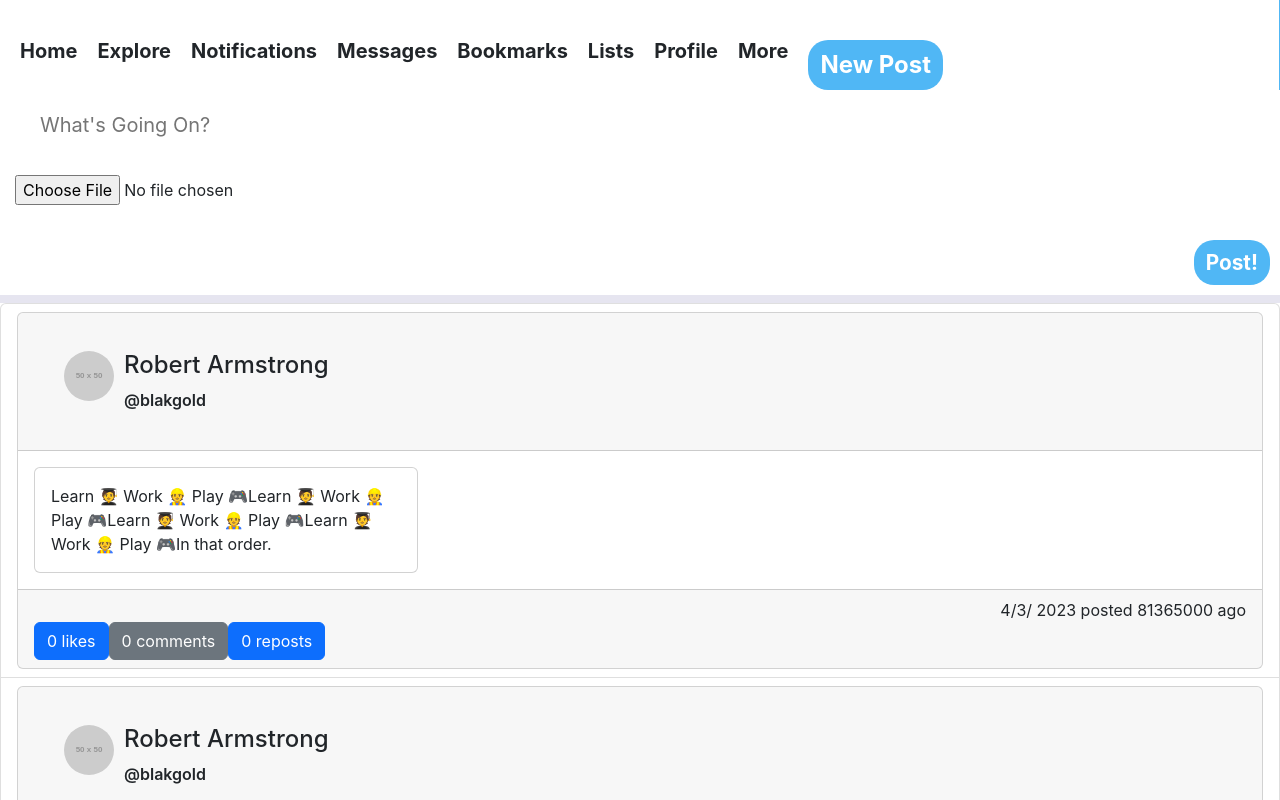
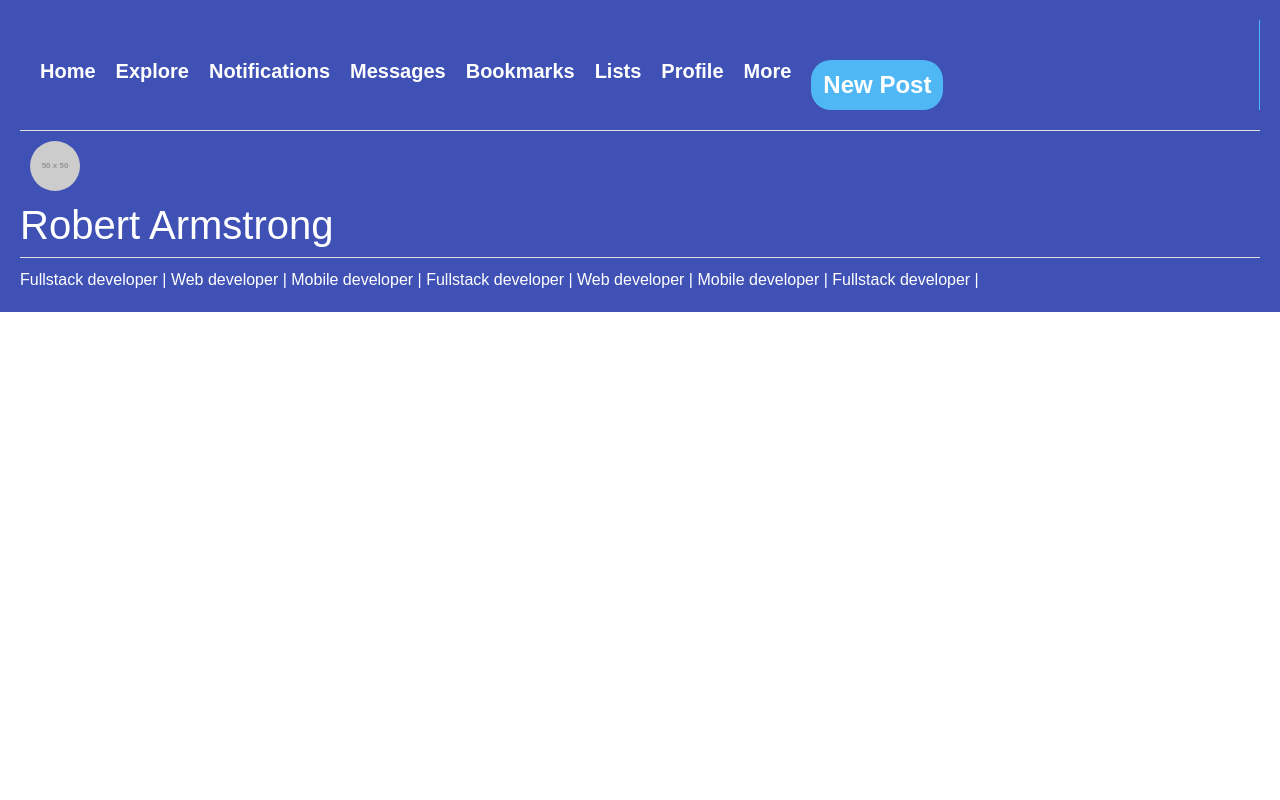
Before and after one commit to BLAKG07D/ntwrkrs_social, a React (Create React App) app: page /profile in a window 1280 px wide. Shown: the top 800 px of the page. Built offline with nearby package versions, Linux system fonts and the light colour scheme.

Commit message:
adding profile-page

```diff
--- a/src/App.js
+++ b/src/App.js
@@ -1,15 +1,23 @@
 
 import './App.css';
-import Sidebar from './components/Sidebar'
-import NewPost from './components/NewPost';
+
+import Home from './components/Home';
+import Profile from './components/Profile';
+import {Routes,Route} from "react-router-dom"
+
 import PostsSection from './components/PostsSection';
 function App() {
   return (
+
     <div className="App">
-      <Sidebar />
-      <NewPost/>
-      <PostsSection/>
+      <Routes>
+       <Route  path="/" element={<Home/>}/>
+       <Route  path="/profile" element={<Profile/>}/>
+       <Route path="/posts" element={<PostsSection/>}/>
+      </Routes>
+
     </div>
+
   );
 }
 
--- /dev/null
+++ b/src/components/Home.js
@@ -0,0 +1,13 @@
+import Sidebar from "./Sidebar";
+import NewPost from "./NewPost";
+
+import React from 'react'
+
+export default function Home() {
+  return (
+    <div>
+      <Sidebar />
+      <NewPost />
+    </div>
+  )
+}
--- /dev/null
+++ b/src/components/Profile.js
@@ -0,0 +1,33 @@
+import React, { Component } from 'react';
+import '../styles/profile.css';
+import Sidebar from './Sidebar';
+import PostImage from './post/PostImage';
+class Profile extends Component {
+  state = {
+    user: {
+      name: 'Robert Armstrong',
+      profileImage: 'https://twitter.com/blakg07d/photo',
+      bio: 'Fullstack developer | Web developer | Mobile developer | Fullstack developer | Web developer | Mobile developer | Fullstack developer |',
+    },
+  };
+
+  render() {
+    const { user } = this.state;
+
+    return (
+      <div className="profile-page">
+    <Sidebar/>
+        <div className="profile-header">
+         <PostImage />
+          <h1>{user.name}</h1>
+        </div>
+        <div className="profile-bio">
+          {user.bio}
+        </div>
+
+      </div>
+    );
+  }
+}
+
+export default Profile;
--- a/src/components/post/PostImage.js
+++ b/src/components/post/PostImage.js
@@ -4,7 +4,7 @@ import '../../styles/post/image.css';
 export default function PostImage() {
   return (
     <div >
-    <img className = 'postImage' src="https://placehold.co/50x50/000000/FFFFFF/png" alt = "user profile"/>
+    <img className = 'postImage' src={"https://placehold.co/50x50/000000/FFFFFF/png"} alt = "user profile"/>
     </div>
   )
 }
--- a/src/styles/post/image.css
+++ b/src/styles/post/image.css
@@ -1,3 +1,4 @@
 .postImage{
      border-radius: 50px;
+     margin:10px;
 }
--- /dev/null
+++ b/src/styles/profile.css
@@ -0,0 +1,22 @@
+.profile-page {
+    background-color: #3F51B5;
+    color: white;
+    font-family: sans-serif;
+    padding: 20px;
+  }
+
+  .profile-header {
+    border-bottom: 1px solid #E0E0E0;
+    border-top: 1px solid #E0E0E0;
+    margin-top:20px;
+  }
+
+  .profile-name {
+    font-size: 24px;
+    font-weight: bold;
+  }
+
+  .profile-bio {
+    margin-top: 10px;
+    font-size: 16px;
+  }
```
